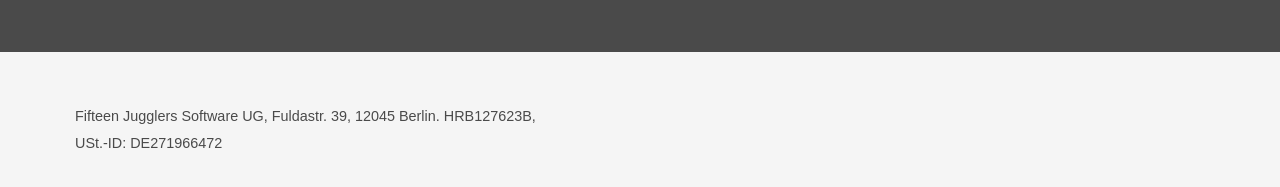
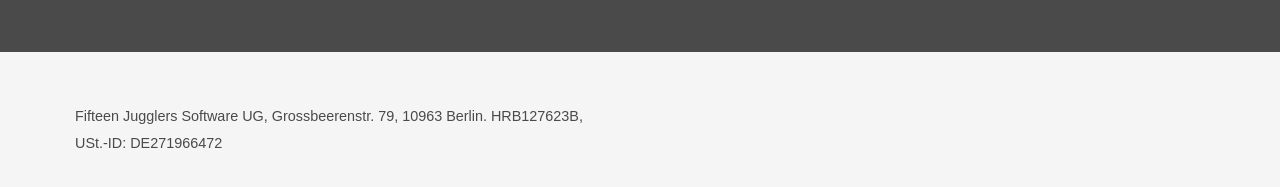
Before and after one commit to sempresaurita/uikonf-website, a Jekyll site: the page built from web2015/videos.md, in a window 1280 px wide and 900 px high, scrolled down 1382 px. Shown: the part 661-848 px from the top of the window. Built offline with Jekyll 4.4.1, drawn with Linux system fonts in a browser that asks for light colours; nearby versions of some CDN libraries.

Commit message:
Update footer.html

```diff
--- a/web2015/_includes/footer.html
+++ b/web2015/_includes/footer.html
@@ -37,7 +37,7 @@
     <div class="uk-container uk-container-center">
       <div class="uk-grid">
         <div class="uk-width-1-1 uk-margin-large-top">
-          <p><small>Fifteen Jugglers Software UG, Fuldastr. 39, 12045 Berlin. HRB127623B, <br>
+          <p><small>Fifteen Jugglers Software UG, Grossbeerenstr. 79, 10963 Berlin. HRB127623B, <br>
               USt.-ID: DE271966472</small></p>
         </div>
       </div>
```
